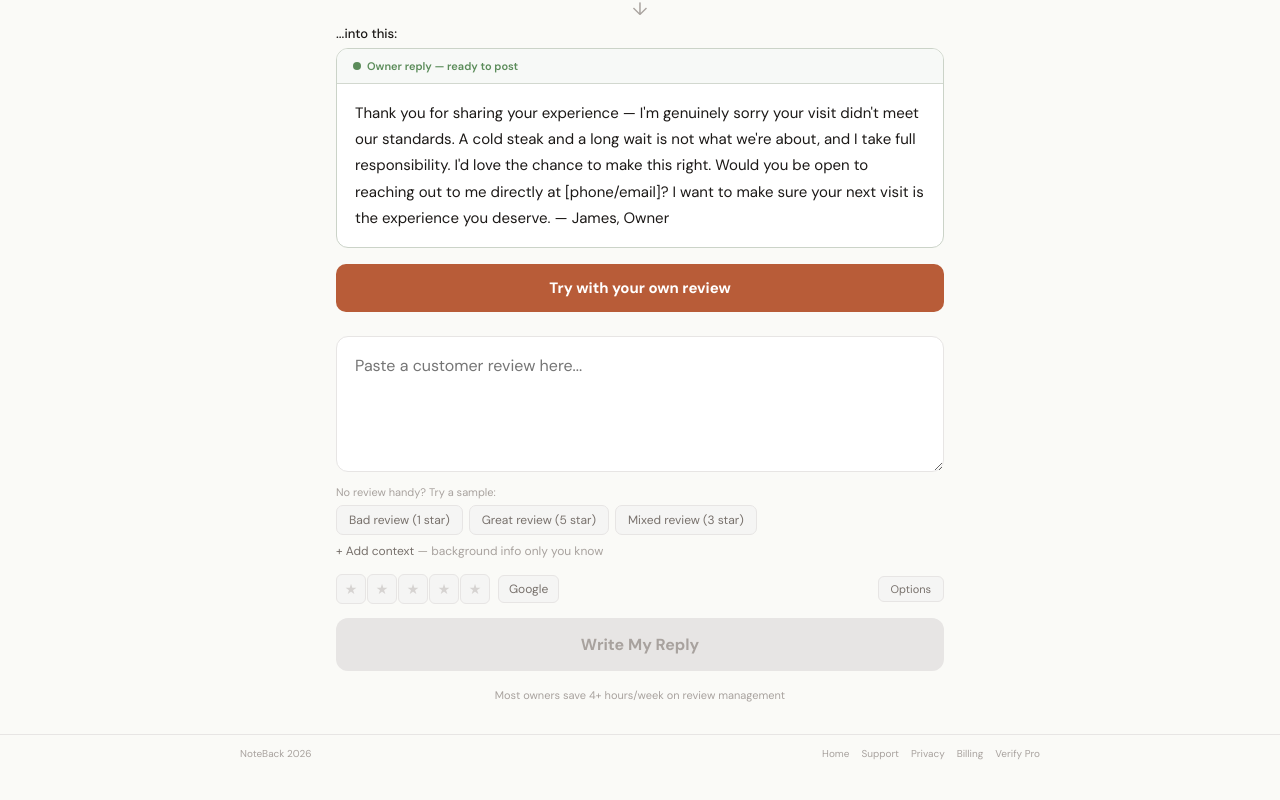
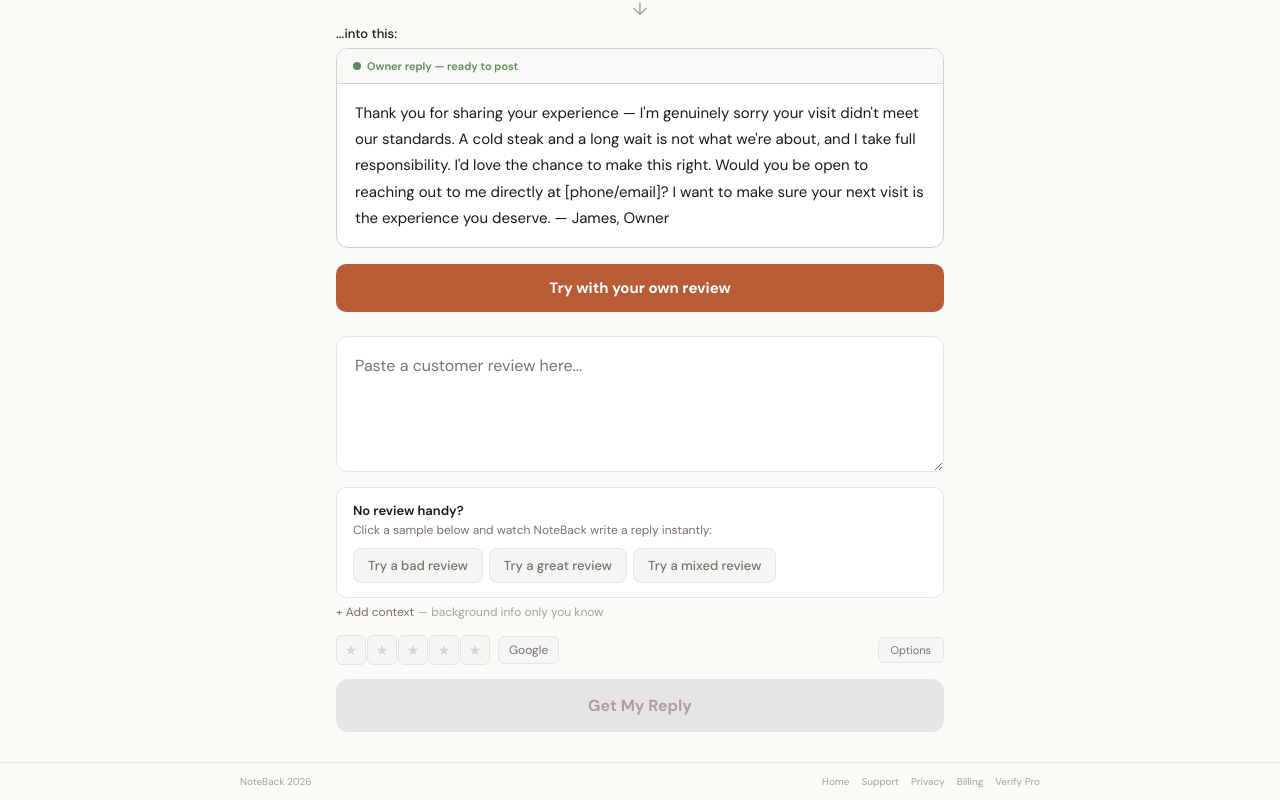
Before and after one commit to marcysharkie/Noteback, a Next.js app: page /dashboard in a window 1280 px wide. Shown: the part 257-1057 px from the top of the page. Before the commit the page ends 1029 px from the top, so only its background shows below. Built offline with nearby package versions, Linux system fonts and the light colour scheme.

Commit message:
one-click sample auto-generates, better CTA copy, post-copy nudge

```diff
--- a/app/dashboard/page.js
+++ b/app/dashboard/page.js
@@ -121,6 +121,27 @@ export default function Dashboard() {
 
   const logoutPro = () => { setIsPro(false); setProEmail(""); setProPlan(""); setHistory([]); try { localStorage.removeItem("nb_pro"); localStorage.removeItem("nb_history"); } catch {} };
   const saveBrand = () => { try { localStorage.setItem("nb_brand", JSON.stringify({ name: brandName, signoff: brandSignoff, type: bizType })); } catch {} setShowSettings(false); };
+
+  const tryExample = (ex) => {
+    setReview(ex.text); setStars(ex.stars); setBizType(ex.biz); setPlatform("Google"); setDemoVisible(false);
+    if (!canGen) { setShowPricing(true); return; }
+    setLoading(true); setResponse("");
+    setTimeout(() => {
+      fetch("/api/generate", {
+        method: "POST", headers: { "Content-Type": "application/json" },
+        body: JSON.stringify({ review: ex.text, stars: ex.stars, platform: "Google", bizType: ex.biz, bizName: brandName, ownerName: brandSignoff, tone: "Warm & Friendly", language: "English", proEmail: isPro ? proEmail : null }),
+      }).then(r => r.json()).then(data => {
+        if (data.response) {
+          setResponse(data.response);
+          if (!isPro) { const nc = used + 1; setUsed(nc); try { const td = new Date().toISOString().split("T")[0]; localStorage.setItem("nb_usage", JSON.stringify({ date: td, count: nc })); } catch {} }
+          const nt = totalGenerated + 1; setTotalGenerated(nt);
+          if (isPro) { const entry = { review: ex.text.slice(0, 200), stars: ex.stars, platform: "Google", bizType: ex.biz, response: data.response, language: "English", time: new Date().toLocaleString(), id: Date.now() }; const nh = [entry, ...history].slice(0, 100); setHistory(nh); try { localStorage.setItem("nb_history", JSON.stringify(nh)); } catch {} }
+          try { localStorage.setItem("nb_total", String(nt)); } catch {}
+        }
+        setLoading(false);
+      }).catch(() => { setResponse("Something went wrong."); setLoading(false); });
+    }, 300);
+  };
 
   const generate = async () => {
     if (!review.trim() || stars === 0) return;
@@ -248,17 +269,18 @@ export default function Dashboard() {
 
             <div style={{ marginBottom: 14 }}>
               <textarea value={review} onChange={e => setReview(e.target.value)} placeholder="Paste a customer review here..." rows={4} style={{ width: "100%", padding: "16px 18px", borderRadius: 12, border: "1px solid var(--border)", background: "var(--card)", fontSize: 16, color: "var(--text)", fontFamily: "'DM Sans', sans-serif", outline: "none", boxSizing: "border-box", lineHeight: 1.6, resize: "vertical", transition: "border-color 0.15s" }} onFocus={e => e.target.style.borderColor = "var(--terra)"} onBlur={e => e.target.style.borderColor = "var(--border)"} />
-              {/* Quick-start samples when textarea is empty */}
+              {/* Quick-start samples when textarea is empty — one click to see it work */}
               {!review && !response && (
-                <div style={{ marginTop: 8, marginBottom: 2 }}>
-                  <div style={{ fontSize: 11, color: "var(--light)", marginBottom: 6 }}>No review handy? Try a sample:</div>
+                <div style={{ marginTop: 10, padding: "14px 16px", background: "var(--card)", borderRadius: 10, border: "1px solid var(--border)" }}>
+                  <div style={{ fontSize: 13, fontWeight: 600, color: "var(--text)", marginBottom: 3 }}>No review handy?</div>
+                  <div style={{ fontSize: 12, color: "var(--dim)", marginBottom: 10 }}>Click a sample below and watch NoteBack write a reply instantly:</div>
                   <div style={{ display: "flex", gap: 6, flexWrap: "wrap" }}>
                     {[
-                      { label: "Bad review", stars: 1, text: "Waited over an hour for our food. When it finally came, my steak was cold and the waiter didn't seem to care. Very disappointing.", biz: "Restaurant" },
-                      { label: "Great review", stars: 5, text: "Mike and his team were incredible! Fixed our AC on the hottest day of the year. Showed up on time, explained everything, and the price was fair. Highly recommend!", biz: "HVAC" },
-                      { label: "Mixed review", stars: 3, text: "The cleaning was okay but they missed the baseboards and behind the toilet. Friendly staff though and they were on time.", biz: "Cleaning Service" },
+                      { label: "Try a bad review", stars: 1, text: "Waited over an hour for our food. When it finally came, my steak was cold and the waiter didn't seem to care. Very disappointing.", biz: "Restaurant" },
+                      { label: "Try a great review", stars: 5, text: "Mike and his team were incredible! Fixed our AC on the hottest day of the year. Showed up on time, explained everything, and the price was fair. Highly recommend!", biz: "HVAC" },
+                      { label: "Try a mixed review", stars: 3, text: "The cleaning was okay but they missed the baseboards and behind the toilet. Friendly staff though and they were on time.", biz: "Cleaning Service" },
                     ].map(ex => (
-                      <button key={ex.label} onClick={() => { setReview(ex.text); setStars(ex.stars); setBizType(ex.biz); }} style={{ padding: "6px 12px", borderRadius: 7, border: "1px solid var(--border)", background: "var(--inputBg)", fontSize: 12, color: "var(--dim)", cursor: "pointer", fontFamily: "'DM Sans', sans-serif", transition: "all 0.1s" }}>{ex.label} ({ex.stars} star)</button>
+                      <button key={ex.label} onClick={() => tryExample(ex)} style={{ padding: "8px 14px", borderRadius: 8, border: "1px solid var(--border)", background: "var(--inputBg)", fontSize: 13, fontWeight: 500, color: "var(--dim)", cursor: "pointer", fontFamily: "'DM Sans', sans-serif", transition: "all 0.12s" }}>{ex.label}</button>
                     ))}
                   </div>
                 </div>
@@ -325,15 +347,14 @@ export default function Dashboard() {
               </div>
             )}
 
-            <button onClick={generate} disabled={!review.trim() || stars === 0 || loading} style={{ width: "100%", padding: "16px", borderRadius: 12, background: (!review.trim() || stars === 0) ? "var(--border)" : loading ? "var(--dim)" : "var(--terra)", border: "none", fontSize: 16, fontWeight: 700, cursor: (!review.trim() || stars === 0 || loading) ? "default" : "pointer", color: (!review.trim() || stars === 0) ? "var(--light)" : "#fff", fontFamily: "'DM Sans', sans-serif", transition: "all 0.2s", marginBottom: 6 }}>
-              {loading ? "Writing your reply..." : !canGen ? "Upgrade to Pro for unlimited replies" : "Write My Reply"}
-            </button>
-            {!isPro && !response && (
-              <div style={{ textAlign: "center", marginTop: 6, marginBottom: 10 }}>
-                <span style={{ fontSize: 11, color: "var(--light)" }}>Most owners save 4+ hours/week on review management</span>
+            {!isPro && !response && review && stars > 0 && (
+              <div style={{ textAlign: "center", marginBottom: 6 }}>
+                <span style={{ fontSize: 11, color: "var(--dim)" }}>Most owners save 4+ hours/week on review replies</span>
               </div>
             )}
-            {(isPro || response) && <div style={{ marginBottom: 10 }} />}
+            <button onClick={generate} disabled={!review.trim() || stars === 0 || loading} style={{ width: "100%", padding: "16px", borderRadius: 12, background: (!review.trim() || stars === 0) ? "var(--border)" : loading ? "var(--dim)" : "var(--terra)", border: "none", fontSize: 16, fontWeight: 700, cursor: (!review.trim() || stars === 0 || loading) ? "default" : "pointer", color: (!review.trim() || stars === 0) ? "var(--light)" : "#fff", fontFamily: "'DM Sans', sans-serif", transition: "all 0.2s", marginBottom: 10 }}>
+              {loading ? "Writing your reply..." : !canGen ? "Upgrade to Pro for unlimited replies" : "Get My Reply"}
+            </button>
 
             {/* Response — value first, upsell after */}
             {response && (
```
